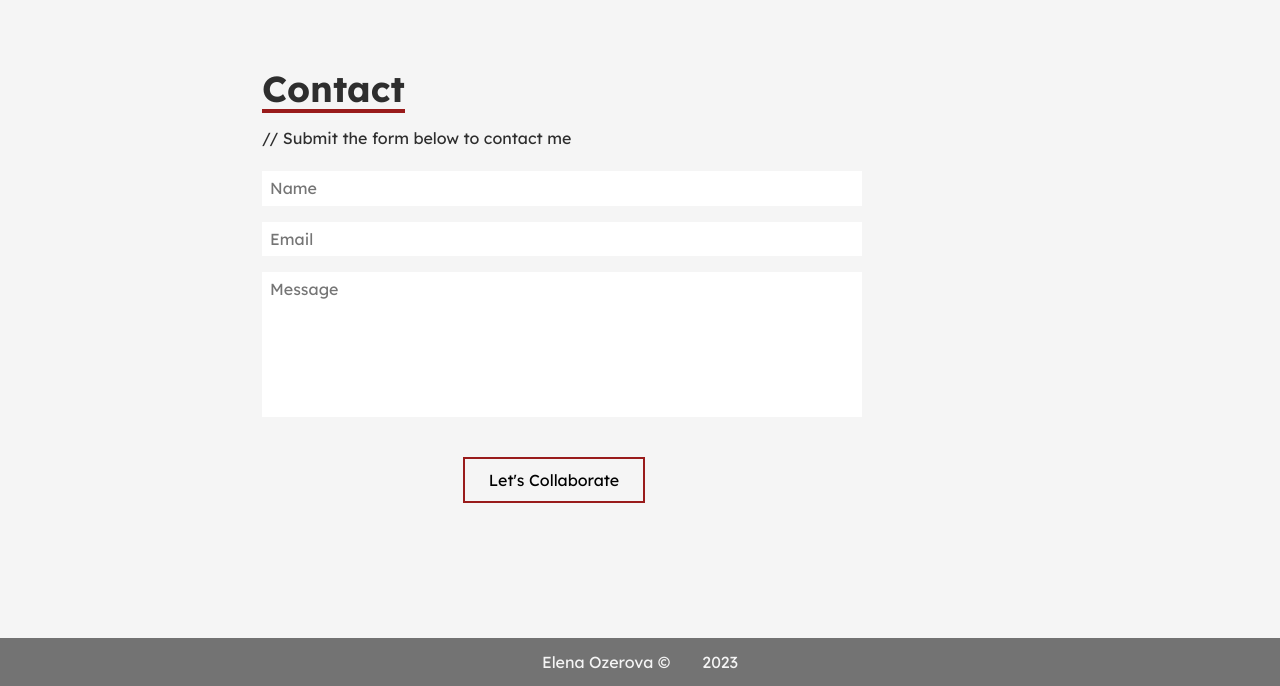
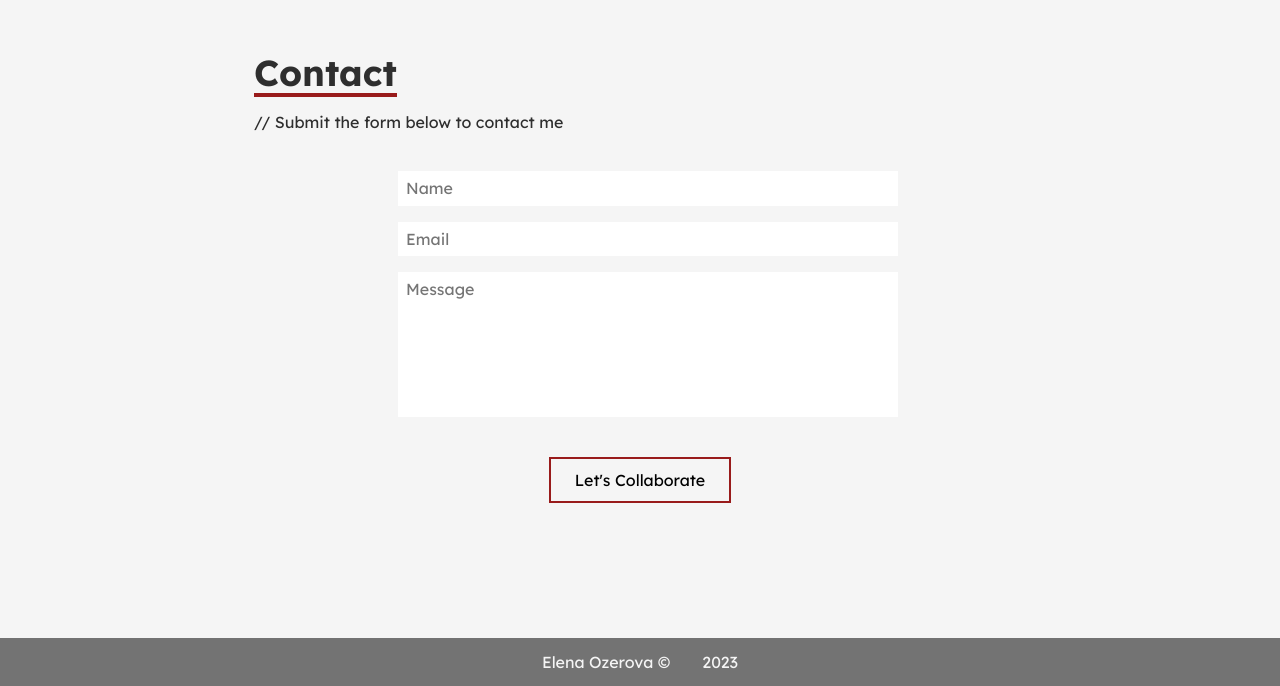
Before and after one commit to elen-oz/portfolio-app, a React (Vite) app: page / in a window 1280 px wide. Shown: the part 3234-3920 px from the top of the page. Built offline with nearby package versions, Linux system fonts and the light colour scheme.

Commit message:
feat: fix form

```diff
--- a/src/components/Contact.jsx
+++ b/src/components/Contact.jsx
@@ -9,17 +9,18 @@ const Contact = () => {
     <div className={darkMode ? mainStyles.darkTheme : ''}>
       <div className={`${mainStyles.section} ${mainStyles.last}`}>
         <div name='contact' className={mainStyles.container}>
-          <form
-            method='POST'
-            action='https://getform.io/f/21360c24-1f34-4019-8448-c3a4edffd8e2'
-            className={styles.form}
-          >
           <div>
             <p className={mainStyles.title}>Contact</p>
             <p className={mainStyles.subtitle}>
               &#47;&#47; Submit the form below to contact me
             </p>
           </div>
+          <div className={styles.formContainer}>
+            <form
+              method='POST'
+              action='https://getform.io/f/21360c24-1f34-4019-8448-c3a4edffd8e2'
+              className={styles.form}
+            >
               <input
                 className={darkMode ? styles.darkThemeForm : styles.form}
                 type='text'
@@ -49,6 +50,7 @@ const Contact = () => {
           </div>
         </div>
       </div>
+    </div>
   );
 };
 
--- a/src/components/Contact.module.css
+++ b/src/components/Contact.module.css
@@ -1,14 +1,20 @@
 @import '../styles/Main.module.css';
 
 .form {
-  margin: 0 auto;
+  /* margin: 0 auto; */
+  margin: 0.5rem 0;
+  padding: 0.5rem;
+  width: 500px;
   display: flex;
   flex-direction: column;
-  width: 600px;
+}
+.formContainer {
+  margin: 0 auto;
 }
 
-.btnContainer {
+.btnContainer button {
   margin: 2rem auto;
+  text-align: center;
 }
 
 .form {
```
Lines whose indentation alone changed are shown as unchanged.
